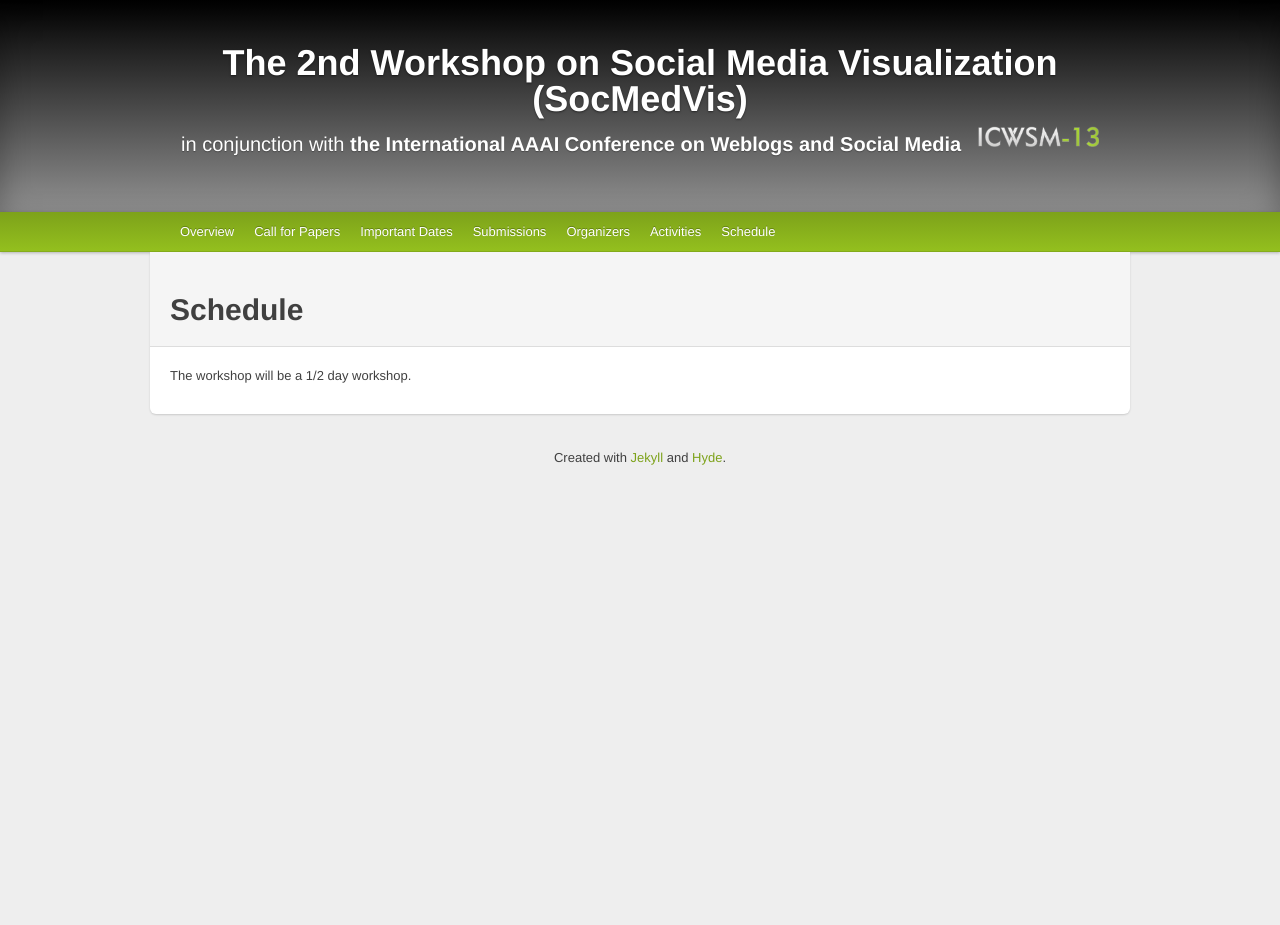
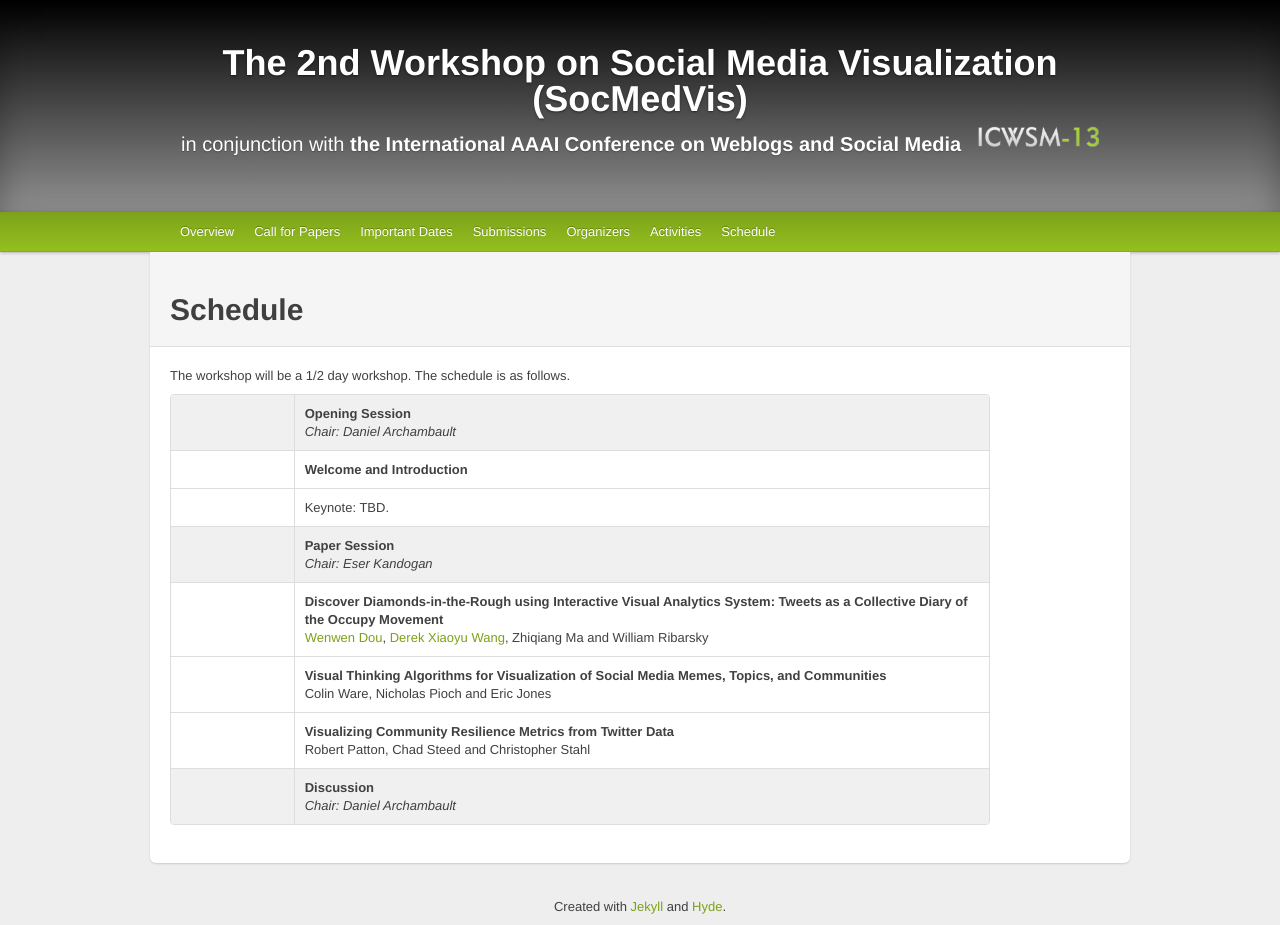
Before and after one commit to harrigan/socmedvis.swansea.ac.uk, a Jekyll site: the page built from _source/schedule.html, in a window 1280 px wide. Built offline with Jekyll 4.4.1, drawn with Linux system fonts in a browser that asks for light colours; Markdown is read by kramdown in place of the engine named in the settings; before the commit the page ends 900 px from its top, so only the background shows below that.

Commit message:
Add schedule with accpeted papers

```diff
--- a/_plugins/haml_converter.rb
+++ b/_plugins/haml_converter.rb
@@ -18,7 +18,7 @@ module Jekyll
     end
   end
 
-  require 'sass'
+  # require 'sass'
   class SassConverter < Converter
     safe true
     priority :low
--- a/_source/_layouts/default.html
+++ b/_source/_layouts/default.html
@@ -1,16 +1,16 @@
 <!DOCTYPE html>
 <html>
   <head>
-    <meta content='text/html; charset=utf-8' http-equiv='content-type' />
-    <meta content='no-cache' http-equiv='Cache-Control' />
-    <meta content='no-cache' http-equiv='Pragma' />
-    <meta content='0' http-equiv='Expires' />
+    <meta content='text/html; charset=utf-8' http-equiv='content-type'>
+    <meta content='no-cache' http-equiv='Cache-Control'>
+    <meta content='no-cache' http-equiv='Pragma'>
+    <meta content='0' http-equiv='Expires'>
     <title>
       The 2nd Workshop on Social Media Visualization (SocMedVis)
     </title>
-    <meta content='The 2nd Workshop on Social Media Visualization (SocMedVis)' name='description' />
-    <link href='/css/bootstrap.css' rel='stylesheet' type='text/css' />
-    <link href='/css/style.css' rel='stylesheet' type='text/css' />
+    <meta content='The 2nd Workshop on Social Media Visualization (SocMedVis)' name='description'>
+    <link href='/css/bootstrap.css' rel='stylesheet' type='text/css'>
+    <link href='/css/style.css' rel='stylesheet' type='text/css'>
   </head>
   <body>
     <div class='jumbotron masthead'>
@@ -24,7 +24,7 @@
             <a href='http://www.icwsm.org'>the International AAAI Conference on Weblogs and Social Media</a>
             &nbsp;
             <a href='http://www.icwsm.org'>
-              <img height='25px' src='media/icwsm_logo.png' width='121px' />
+              <img height='25px' src='media/icwsm_logo.png' width='121px'>
             </a>
           </p>
         </div>
@@ -91,7 +90,6 @@
         ga.src = ('https:' == document.location.protocol ? 'https://ssl' : 'http://www') + '.google-analytics.com/ga.js';
         var s = document.getElementsByTagName('script')[0]; s.parentNode.insertBefore(ga, s);
       })();
-      //]]>
     </script>
   </body>
 </html>
--- a/_source/schedule.html
+++ b/_source/schedule.html
@@ -3,5 +3,99 @@ layout: default
 title: Schedule
 ---
 <p>
-  The workshop will be a 1/2 day workshop.
+  The workshop will be a 1/2 day workshop. The schedule is as follows.
 </p>
+<table class='table-bordered'>
+  <tbody>
+    <tr style='background-color: #f0f0f0'>
+      <td width='15%'></td>
+      <td width='85%'>
+        <b>
+          Opening Session
+        </b>
+        <br>
+        <i>
+          Chair: Daniel Archambault
+        </i>
+      </td>
+    </tr>
+    <tr>
+      <td></td>
+      <td>
+        <b>
+          Welcome and Introduction
+        </b>
+      </td>
+    </tr>
+    <tr>
+      <td></td>
+      <td>
+        Keynote: TBD.
+      </td>
+    </tr>
+    <tr style='background-color: #f0f0f0'>
+      <td width='15%'></td>
+      <td width='85%'>
+        <b>
+          Paper Session
+        </b>
+        <br>
+        <i>
+          Chair: Eser Kandogan
+        </i>
+      </td>
+    </tr>
+    <tr>
+      <td></td>
+      <td>
+        <b>
+          Discover Diamonds-in-the-Rough using Interactive Visual Analytics System: Tweets as a Collective Diary of the Occupy Movement
+        </b>
+        <br>
+        <a href='http://webpages.uncc.edu/~wdou1'>Wenwen Dou</a>,
+        <a href='http://coitweb.uncc.edu/~xwang25'>Derek Xiaoyu Wang</a>,
+        Zhiqiang Ma
+        and
+        William Ribarsky
+      </td>
+    </tr>
+    <tr>
+      <td></td>
+      <td>
+        <b>
+          Visual Thinking Algorithms for Visualization of Social Media Memes, Topics, and Communities
+        </b>
+        <br>
+        Colin Ware,
+        Nicholas Pioch
+        and
+        Eric Jones
+      </td>
+    </tr>
+    <tr>
+      <td></td>
+      <td>
+        <b>
+          Visualizing Community Resilience Metrics from Twitter Data
+        </b>
+        <br>
+        Robert Patton,
+        Chad Steed
+        and
+        Christopher Stahl
+      </td>
+    </tr>
+    <tr style='background-color: #f0f0f0'>
+      <td width='15%'></td>
+      <td width='85%'>
+        <b>
+          Discussion
+        </b>
+        <br>
+        <i>
+          Chair: Daniel Archambault
+        </i>
+      </td>
+    </tr>
+  </tbody>
+</table>
```
Also changed, not shown: other parts of _source/_layouts/default.html (+1 -2 lines), _source/call_for_papers.html (+5 -5 lines), _source/index.html (+14 -0 lines), 2 other files. Lines whose indentation alone changed are shown as unchanged.
